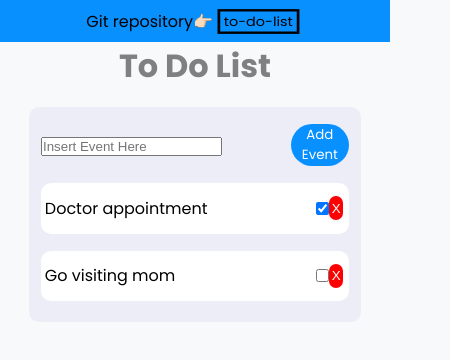
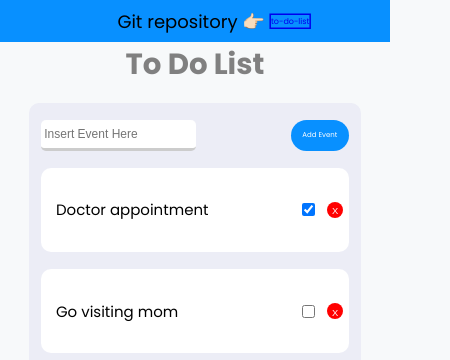
Before and after one commit to lorenzoVwebDev/to-do-list, a React (Create React App) app: page / in a window 390 px wide. Shown: the top 360 px of the page, 450 px wide, since content can reach past the window. Built offline with nearby package versions, Linux system fonts and the light colour scheme; a web font is replaced by a local one.

Commit message:
finished scaling

```diff
--- /dev/null
+++ b/src/_adaptive.scss
@@ -0,0 +1,253 @@
+/*  @media (max-width: 1750px) {
+
+}
+
+@media (max-width: 1350px) {
+
+} */
+
+@media (max-width: 1100px), (max-height: 700px) {
+  .form-input input::placeholder {
+    font-size: calc(0.5vw + 0.9vh) !important;
+  }
+
+  .form-input {
+    height: calc(2.5vw + 2.5vh);
+    & .input-wrapper {
+      & input {
+        height: 100%;
+      }
+    }
+  }
+
+}
+
+ @media ((min-width: 550px)) and ((max-width: 900px) or (max-height: 550px)) {
+  header {
+    height: 5vh;
+    display: flex;
+    align-items: center;
+    justify-content: center;
+    background-color: $blue-fb;
+    font-size: 18px;
+    & div {
+      position: relative;
+      color: black;
+      transform: scaleY(0.5) scaleX(0.5);
+      padding-right: 1vw;
+      padding-left: 1vw;
+      & a {
+        position: absolute;
+        left: 5px;
+        top: -15px;
+        border-style: solid;
+        white-space: nowrap;
+      }
+    }
+  }
+
+  header > * {
+    font-size: initial;
+  }
+
+  header > :not(div):not(a) {
+    font-size: 300px !important;
+  }
+
+  .form-input {
+    height: calc(2.5vw + 2.5vh);
+    & .input-wrapper {
+      & input {
+        height: 100%;
+        &::placeholder {
+          font-size: 12px !important;
+        }
+      }
+    }
+
+    & .submit-button {
+      height: 100%;
+      font-size: 12.5px;
+    }
+  }
+
+  .todo-item {
+    height: 10vh;
+    padding-left: 15px;
+    & p {
+      font-size: 20px;
+    }
+    & div {
+
+    }
+    & input {
+      cursor: pointer;
+    }
+    & button {
+
+
+      & span {
+
+      }
+    }
+  }
+}
+/*
+@media (max-width: 700px) {
+}
+*/
+@media (max-width: 550px) {
+  header {
+    height: 5vh;
+    display: flex;
+    align-items: center;
+    justify-content: center;
+    background-color: $blue-fb;
+    font-size: 18px;
+    & div {
+      position: relative;
+      color: black;
+      transform: scaleY(0.5) scaleX(0.5);
+      padding-right: 1vw;
+      padding-left: 1vw;
+      & a {
+        position: absolute;
+        left: 5px;
+        top: -15px;
+        border-style: solid;
+        white-space: nowrap;
+      }
+    }
+  }
+
+  header > * {
+    font-size: initial;
+  }
+  .form-input {
+    height: calc(2.5vw + 2.5vh);
+    & .input-wrapper {
+      & input {
+        height: 100%;
+        font-size: 12px !important;
+        &::placeholder {
+          font-size: 12px !important;
+        }
+      }
+    }
+
+    & .submit-button {
+      height: 100%;
+      font-size: 10px;
+    }
+  }
+
+  .todo-item {
+    height: 10vh;
+    padding-left: 15px;
+    & p {
+      font-size: 20px;
+    }
+    & div {
+      width: 15%;
+      & input {
+      }
+      & button {
+
+
+        & span {
+
+        }
+      }
+    }
+  }
+}
+
+@media (max-width: 450px) {
+  .form-input {
+    height: calc(2.5vw + 2.5vh);
+    & .input-wrapper {
+      & input {
+        height: 100%;
+        font-size: 12px !important;
+        &::placeholder {
+          font-size: 12px !important;
+        }
+      }
+    }
+
+    & .submit-button {
+      height: 100%;
+      font-size: 7px;
+    }
+  }
+
+  header > :not(div):not(a) {
+    font-size: 300px !important;
+  }
+
+  .todo-item {
+    height: 10vh;
+    padding-left: 15px;
+    & p {
+      font-size: 15px;
+    }
+    & div {
+      width: 13.5%;
+      & input {
+      }
+      & button {
+        width: 1.5em;
+        height: 1.5em;
+
+        & span {
+
+        }
+      }
+    }
+  }
+}
+
+@media (max-width: 400px) {
+  .form-input {
+    height: calc(2.5vw + 2.5vh);
+    & .input-wrapper {
+      & input {
+        height: 100%;
+        font-size: 12px !important;
+        &::placeholder {
+          font-size: 12px !important;
+        }
+      }
+    }
+
+    & .submit-button {
+      height: 100%;
+      font-size: 7px;
+    }
+  }
+
+  header > :not(div):not(a) {
+    font-size: 300px !important;
+  }
+
+  .todo-item {
+    height: 10vh;
+    padding-left: 15px;
+    & p {
+      font-size: 15px;
+    }
+    & div {
+      width: 15.5%;
+      & input {
+      }
+      & button {
+        width: 1.2em;
+        height: 1.2em;
+
+        & span {
+          font-size: 0.7em;
+        }
+      }
+    }
+  }
+}
--- a/src/components/App/App.js
+++ b/src/components/App/App.js
@@ -1,23 +1,24 @@
 import React from 'react';
 import ToDoList from '../TodoList/ToDoList.js'
 import { createUseStyles } from 'react-jss';
-
+/*
 const useStyle = createUseStyles({
   header: {
     textAlign: 'center',
     fontFamily: "Poppins, serif",
     fontWeight: 700,
     fontStyle: 'normal',
-    color: 'gray'
+    color: 'gray',
+    fontSize: '2vw'
   }
-})
+}) */
 
 function App() {
-  const className = useStyle();
+/*   const className = useStyle(); */
   return (
     <div className="App">
-      <header>Git repository👉🏻<a href="https://github.com/lorenzoVwebDev/to-do-list">to-do-list</a></header>
-      <h1 className={className.header}>To Do List</h1>
+      <header>Git repository 👉🏻<div><a href="https://github.com/lorenzoVwebDev/to-do-list">to-do-list</a></div></header>
+      <h1 className="header-0-2-4">To Do List</h1>
       <ToDoList />
     </div>
   );
--- a/src/components/TodoList/ToDoList.js
+++ b/src/components/TodoList/ToDoList.js
@@ -51,7 +51,7 @@ function ToDoList() {
         <input type="text" min="5" required
           value={text}
           onChange={e => setText(e.target.value)}
-          placeholder="Insert Event Here"
+          placeholder=" Insert Event Here"
         />
         <div>Enter event here</div>
         </div>
--- a/src/index.scss
+++ b/src/index.scss
@@ -30,13 +30,25 @@ header {
   align-items: center;
   justify-content: center;
   background-color: $blue-fb;
-  & a {
+/*   font-size: calc(1vw + 0.5vh); */
+  & div {
     color: black;
-    border-style: solid;
     transform: scaleY(0.8) scaleX(0.9);
     padding-right: 1vw;
     padding-left: 1vw;
+    & a {
+      border-style: solid;
+    }
   }
+}
+
+.header-0-2-4 {
+  text-align: center;
+  font-family: Poppins, serif;
+  font-weight: 700;
+  font-style: normal;
+  color: gray;
+  font-size: calc(1vw + 3vh);
 }
 
 .list-container {
@@ -65,7 +77,20 @@ header {
   padding-left: 3vw;
   padding-right: 3vw;
   & .input-wrapper {
+    display: flex;
+    align-items: center;
     position: relative;
+    height: 100%;
+    & input {
+      height: 63%;
+      border: none;
+      border-bottom-style: solid;
+      border-color: hsla(0, 0%, 50%, 0.4);
+      border-radius: 5px;
+      &::placeholder {
+        font-size: calc(0.4vw + 0.8vh);
+      }
+    }
     &:hover div {
       opacity: 1;
     }
@@ -101,8 +126,9 @@ header {
 
   & .submit-button {
     position: relative;
+    font-size: calc(0.5vw + 1vh);
     width: 15vw;
-    height: 100%;
+    height: 80%;
     @include poppin-regular();
     background-color: $blue-fb;
     color: $white-font;
@@ -183,3 +209,7 @@ header {
 .submit-button:hover .tool-tip {
   opacity: 1;
 }
+
+@import './_adaptive.scss';
+
+//scaling
```
